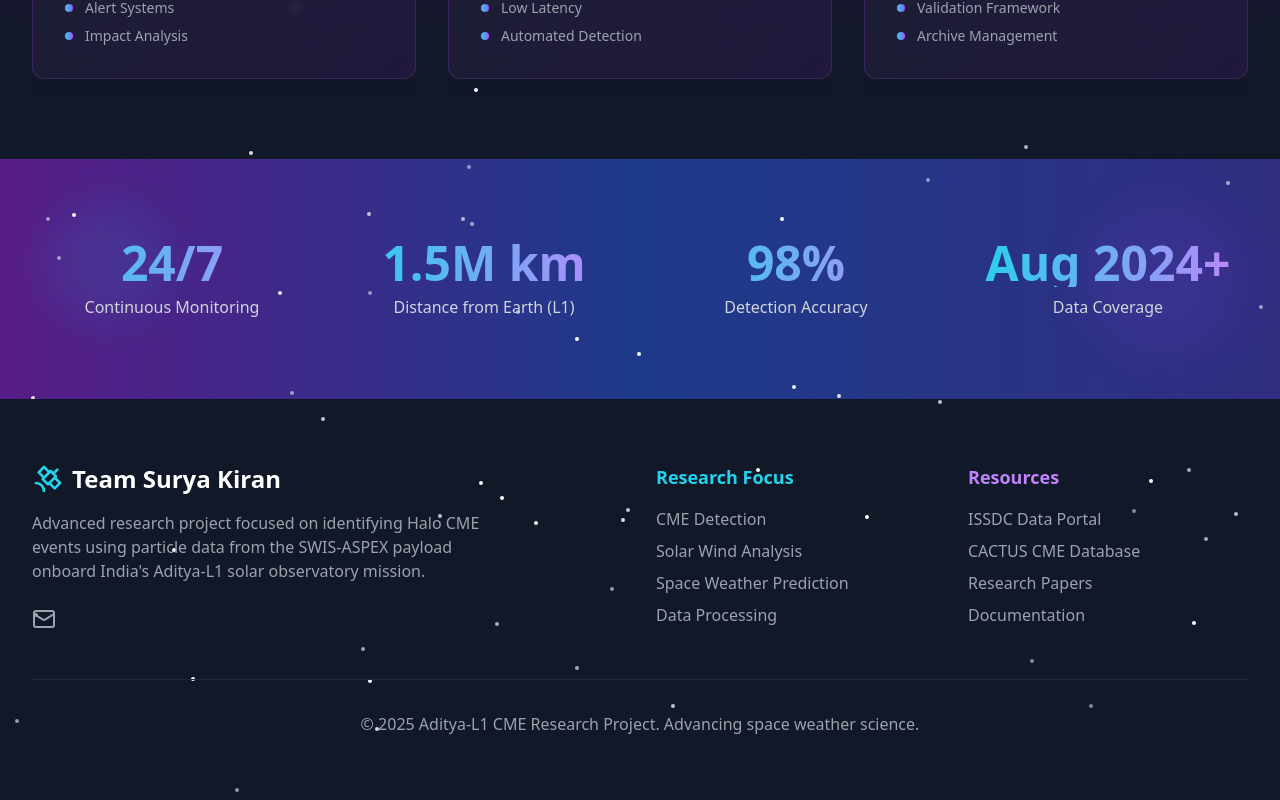
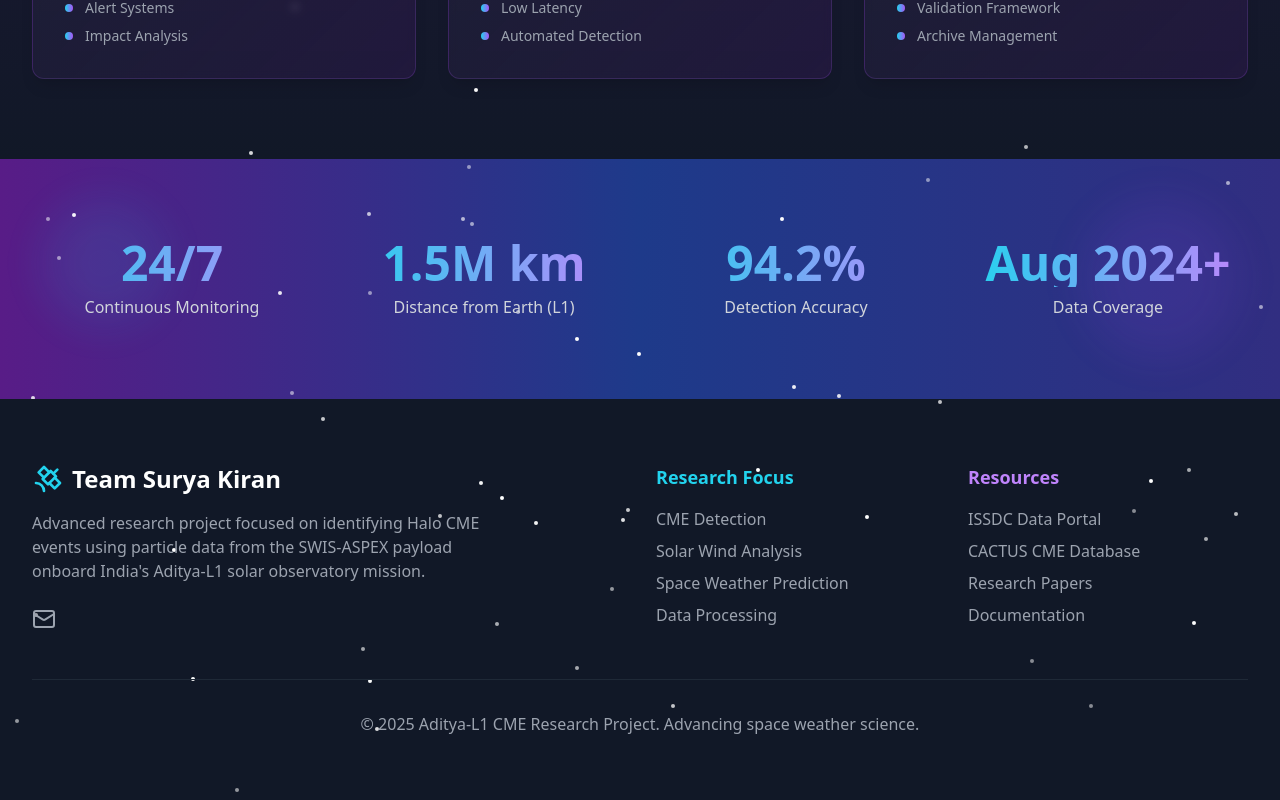
Before and after one commit to HitenJanjua/Isro, a React (Vite) app: page / in a window 1280 px wide. Shown: the part 1781-2581 px from the top of the page. Built offline with nearby package versions, Linux system fonts and the light colour scheme.

Commit message:
home page accuracy

```diff
--- a/src/components/Stats.tsx
+++ b/src/components/Stats.tsx
@@ -4,7 +4,7 @@ const Stats = () => {
   const stats = [
     { number: '24/7', label: 'Continuous Monitoring' },
     { number: '1.5M km', label: 'Distance from Earth (L1)' },
-    { number: '98%', label: 'Detection Accuracy' },
+    { number: '94.2%', label: 'Detection Accuracy' },
     { number: 'Aug 2024+', label: 'Data Coverage' },
   ];
 
```
